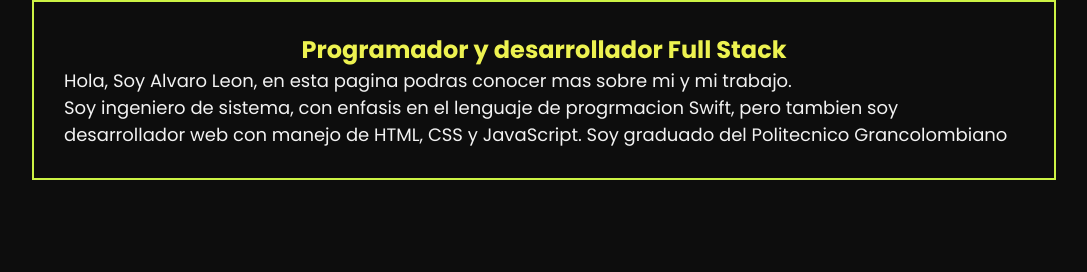
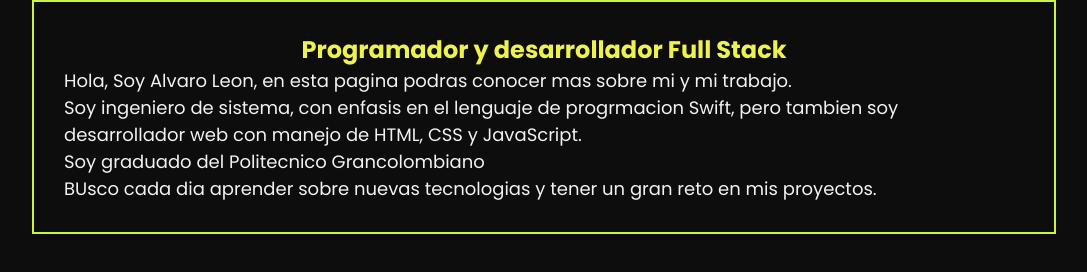
Before and after one commit to javierlnc/BlogClass, a website: page index.html in a window 1280 px wide. Shown: the whole page, without its empty margins (96-1183 px from the left). Drawn offline with Linux system fonts and the light colour scheme.

Commit message:
Nuevo parrafo y correccion del anterio

```diff
--- a/index.html
+++ b/index.html
@@ -15,8 +15,11 @@
        <section class=" main-container">
            <h1>Programador y desarrollador Full Stack</h1>
            <p>Hola, Soy Alvaro Leon, en esta pagina podras conocer mas sobre mi y mi trabajo. <br>
-            Soy ingeniero de sistema, con enfasis en el lenguaje de progrmacion Swift, pero tambien soy desarrollador web con manejo de HTML, CSS y JavaScript.
+            Soy ingeniero de sistema, con enfasis en el lenguaje de progrmacion Swift, pero tambien soy desarrollador web con manejo de HTML, CSS y JavaScript.<br>
             Soy graduado del Politecnico Grancolombiano
+           </p>
+           <p>
+               BUsco cada dia aprender sobre nuevas tecnologias y tener un gran reto en mis proyectos.
            </p>
        </section>
     </main>
```
